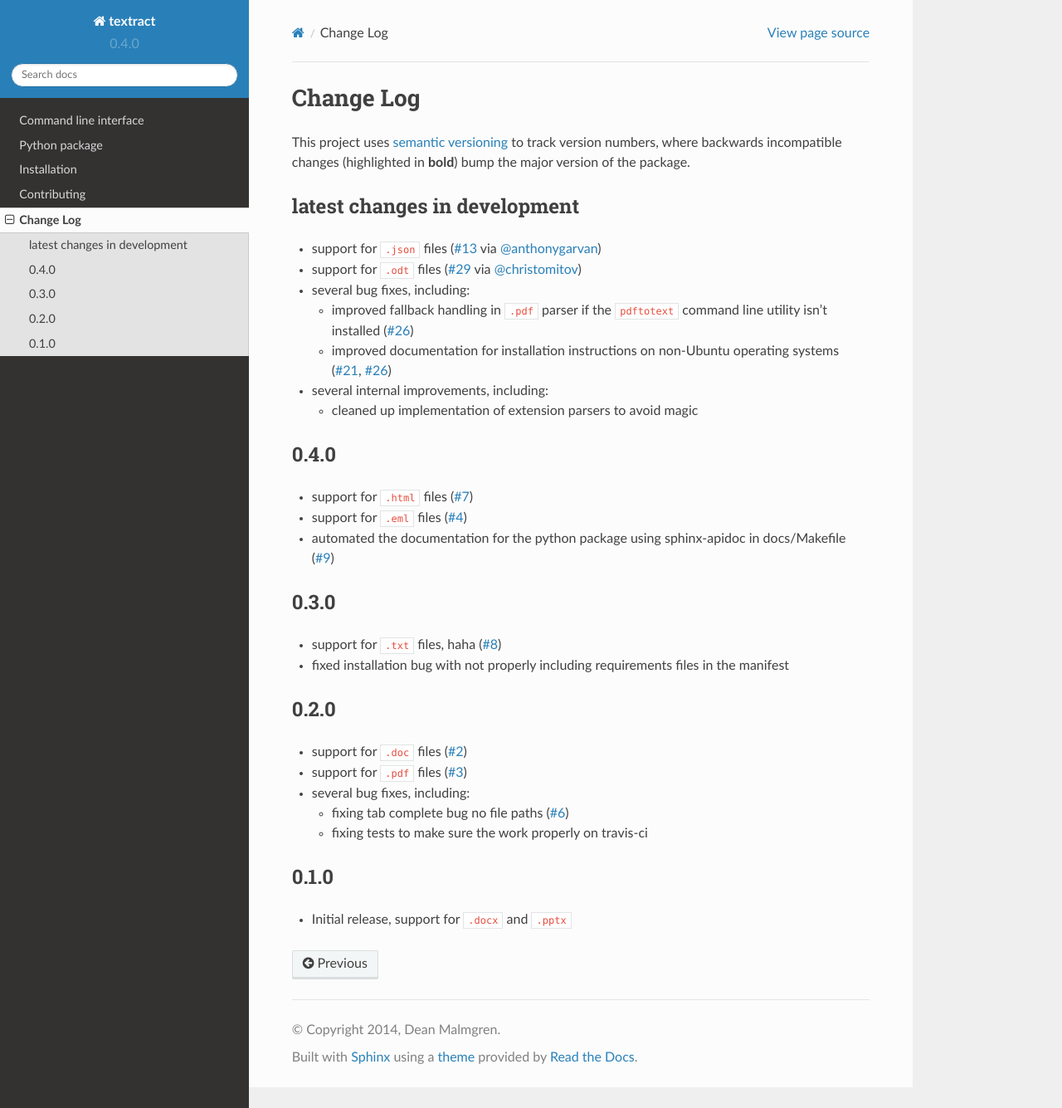
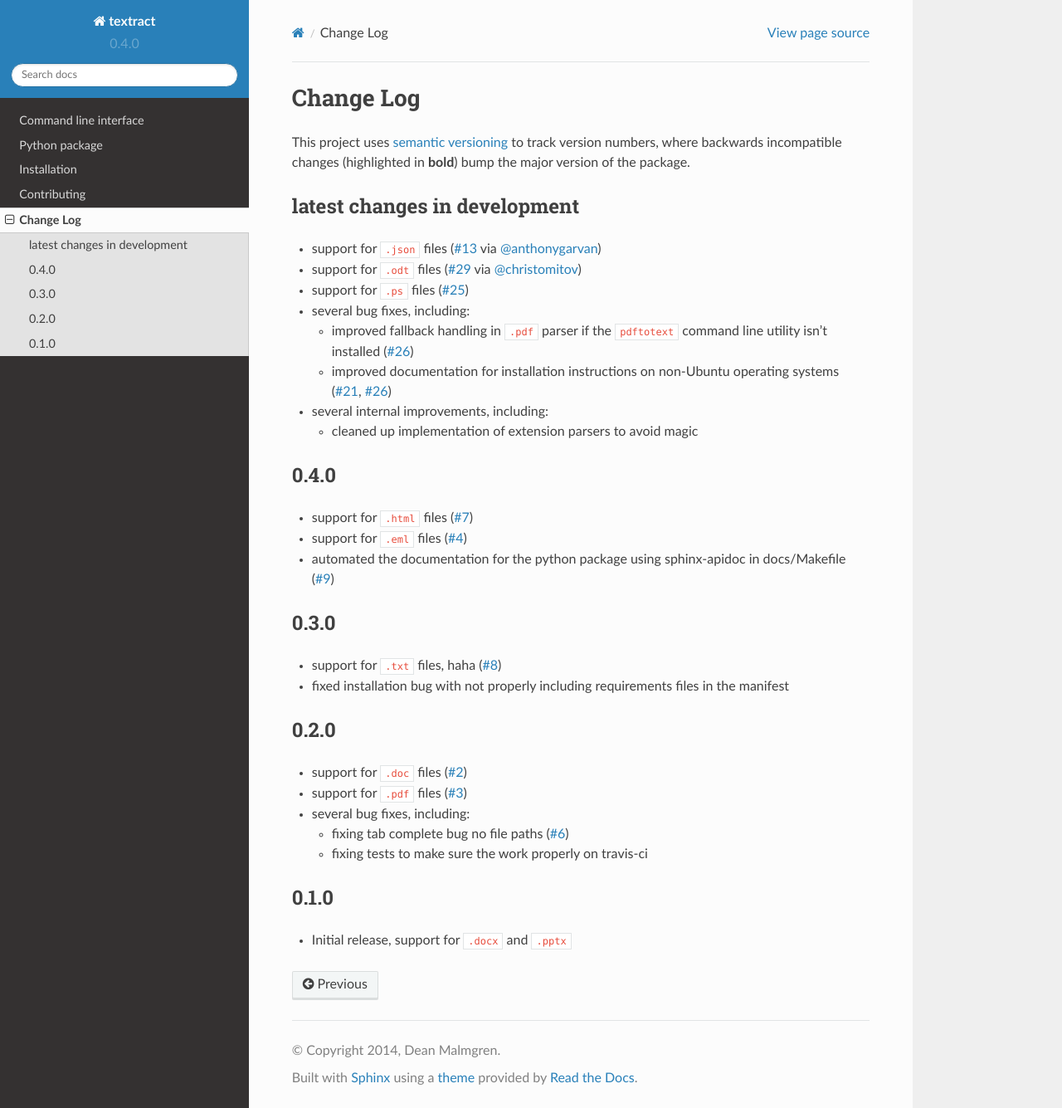
Before and after one commit to deanmalmgren/textract, a Sphinx documentation site: the page built from docs/changelog.rst, in a window 1280 px wide and 1335 px high. Shown: the whole window at 83% size. Built offline with Sphinx 7.4.7 and the Read the Docs theme 2.0.0, drawn with Linux system fonts in a browser that asks for light colours.

Commit message:
updated changelog

```diff
--- a/docs/changelog.rst
+++ b/docs/changelog.rst
@@ -14,6 +14,8 @@ latest changes in development
 * support for ``.json`` files (`#13`_ via `@anthonygarvan`_)
 
 * support for ``.odt`` files (`#29`_ via `@christomitov`_)
+
+* support for ``.ps`` files (`#25`_)
 
 * several bug fixes, including:
 
@@ -85,5 +87,6 @@ latest changes in development
 .. _#9: https://github.com/deanmalmgren/textract/issues/9
 .. _#13: https://github.com/deanmalmgren/textract/issues/13
 .. _#21: https://github.com/deanmalmgren/textract/issues/21
+.. _#25: https://github.com/deanmalmgren/textract/issues/25
 .. _#26: https://github.com/deanmalmgren/textract/issues/26
 .. _#29: https://github.com/deanmalmgren/textract/issues/29
```
